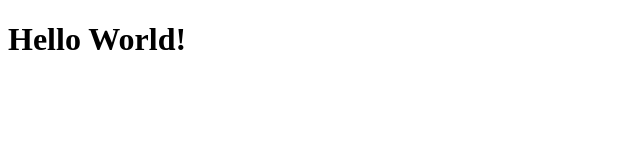
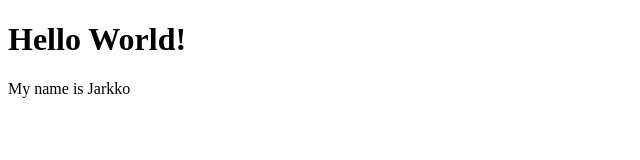
Before and after one commit to JHaarla/JHaarla.github.io, a plain HTML site: page index.html in a window 1280 px wide. Shown: the whole page, without its empty margins (0-640 px from the left). Drawn offline with Linux system fonts and the light colour scheme.

Commit message:
update - added name

```diff
--- a/index.html
+++ b/index.html
@@ -8,5 +8,6 @@
 </head>
 <body>
     <h1>Hello World!</h1>
+    <p>My name is Jarkko</p>
 </body>
 </html>
```
